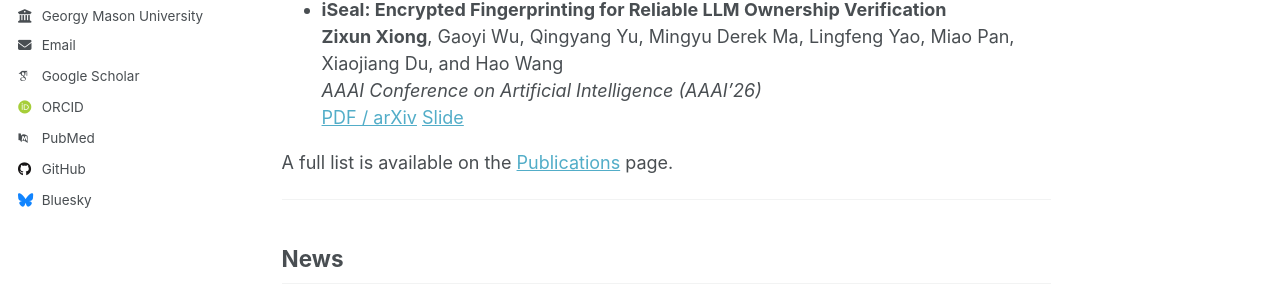
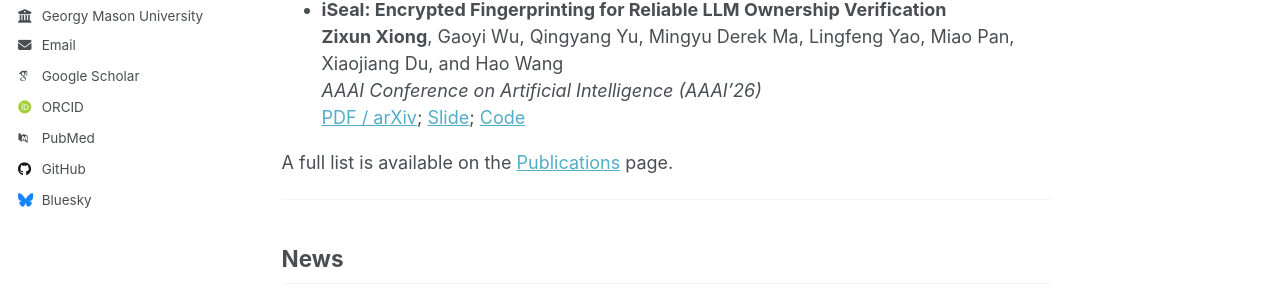
Before and after one commit to kitaharasetusna/zixun-xiong.github.io, a Jekyll site: the page built from _pages/about.md, in a window 1280 px wide and 1136 px high. Shown: the part 407-707 px from the top of the window. Built offline with Jekyll 4.4.1, drawn with Linux system fonts in a browser that asks for light colours; some web fonts are replaced; a script that is not in the unit is left out.

Commit message:
Add code link to iSeal publication

```diff
--- a/_pages/about.md
+++ b/_pages/about.md
@@ -18,8 +18,9 @@ My research focuses on the **security and reliability of AI systems**, especiall
 - **iSeal: Encrypted Fingerprinting for Reliable LLM Ownership Verification**
   **Zixun Xiong**, Gaoyi Wu, Qingyang Yu, Mingyu Derek Ma, Lingfeng Yao, Miao Pan, Xiaojiang Du, and Hao Wang
   *AAAI Conference on Artificial Intelligence (AAAI’26)*
-  [PDF / arXiv](https://arxiv.org/pdf/2511.08905.pdf)
-  [Slide](/zixun-xiong.github.io/files/Protecting_LLMs_from_Advanced_Thieves.pdf)
+  [PDF / arXiv](https://arxiv.org/pdf/2511.08905.pdf);
+  [Slide](/zixun-xiong.github.io/files/Protecting_LLMs_from_Advanced_Thieves.pdf);
+  [Code](https://github.com/kitaharasetusna/iSeal)
 
 
 A full list is available on the [Publications](https://kitaharasetusna.github.io/zixun-xiong.github.io/publications/) page.
```
